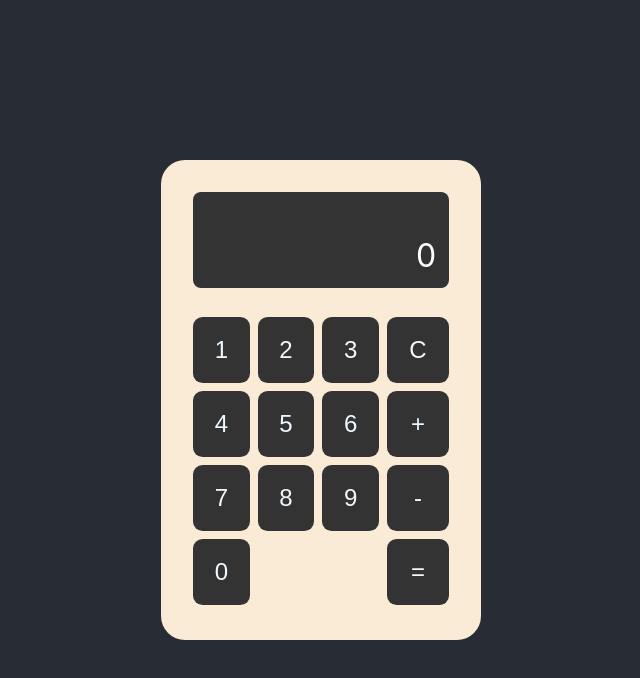
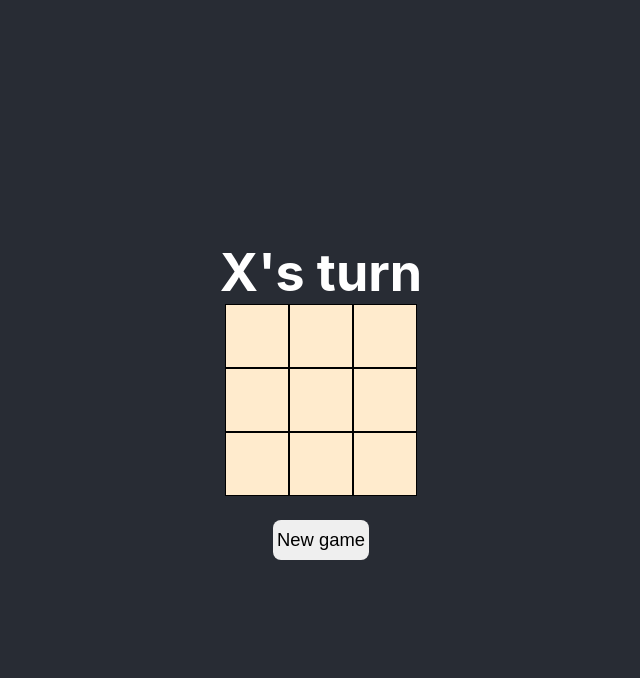
Before and after one commit to imagickid/todos_with_context_api, a React (Create React App) app in the folder my-app/: page / in a window 1280 px wide. Shown: the top 678 px of the page, without its empty margins (319-959 px from the left). Built offline with nearby package versions, Linux system fonts and the light colour scheme.

Commit message:
created tic-tac-toe game

```diff
--- a/my-app/package.json
+++ b/my-app/package.json
@@ -8,8 +8,8 @@
         "@testing-library/user-event": "^13.5.0",
         "eslint-config-prettier": "^8.8.0",
         "eslint-plugin-prettier": "^4.2.1",
-        "mathjs": "^11.8.0",
         "prettier": "^2.8.8",
+        "prop-types": "^15.8.1",
         "react": "^18.2.0",
         "react-dom": "^18.2.0",
         "react-scripts": "5.0.1",
--- a/my-app/src/App.js
+++ b/my-app/src/App.js
@@ -1,11 +1,11 @@
 import styles from './App.module.css';
-import {Calculator} from './Calculator'
+import { XsOsContainer } from './XsOsContainer';
 
 export const App = () => {
 	return (
 		<div className={styles.app}>
 			<div className={styles.header}>
-				<Calculator />
+				<XsOsContainer />
 			</div>
 		</div>
 	);
--- a/my-app/src/Calculator.js
+++ /dev/null
@@ -1,90 +0,0 @@
-import * as math from 'mathjs';
-import styles from './Calculator.module.css';
-import { useState } from 'react';
-
-export const Calculator = () => {
-	const digits = [1, 2, 3, 4, 5, 6, 7, 8, 9, 0, 'C', '+', '-', '='];
-	const operators = ['+', '-'];
-	const [displayOnScreen, setDisplayOnScreen] = useState('');
-	const [sumAllColor, setSumAllColor] = useState(false);
-	const [allSummed, setAllSummed] = useState(false);
-
-	const CreateBtns = ({ sliceSt, sliceEnd, style, clickFunc }) => {
-		return digits.slice(sliceSt, sliceEnd).map((num) => (
-			<button className={style} key={num} onClick={() => clickFunc(num)}>
-				{num}
-			</button>
-		));
-	};
-
-	const updateDisplayNum = (value) => {
-		setSumAllColor(false);
-		if (operators.includes(value)) setAllSummed(false);
-		if (
-			(operators.includes(value) &&
-				operators.includes(displayOnScreen.slice(-1))) ||
-			(operators.includes(value) && displayOnScreen === '') ||
-			(value === 0 && displayOnScreen === '') ||
-			(value === 0 && allSummed)
-		)
-			return;
-		if (allSummed && typeof value === 'number') {
-			setDisplayOnScreen(value.toString());
-			setAllSummed(false);
-		} else setDisplayOnScreen(displayOnScreen + value);
-	};
-
-	const clearDisplayNum = () => {
-		setDisplayOnScreen('');
-		setSumAllColor(false);
-		setAllSummed(false);
-	};
-
-	const sumAll = () => {
-		if (operators.includes(displayOnScreen.slice(-1)) || !displayOnScreen) return;
-		const sumAll = math.evaluate(displayOnScreen);
-		setDisplayOnScreen(sumAll.toString());
-		setSumAllColor(true);
-		setAllSummed(true);
-	};
-
-	return (
-		<div className={styles.calculator}>
-			<div className={styles.screen}>
-				<span className={sumAllColor ? styles.active : ''}>
-					{displayOnScreen || '0'}
-				</span>
-			</div>
-			<div className={styles.keyboard}>
-				<div className={styles.btnNumbers}>
-					<CreateBtns
-						sliceSt={0}
-						sliceEnd={10}
-						style={styles.btn}
-						clickFunc={updateDisplayNum}
-					/>
-				</div>
-				<div className={styles.btnSymbols}>
-					<CreateBtns
-						sliceSt={10}
-						sliceEnd={11}
-						style={styles.btn}
-						clickFunc={clearDisplayNum}
-					/>
-					<CreateBtns
-						sliceSt={11}
-						sliceEnd={13}
-						style={styles.btn}
-						clickFunc={updateDisplayNum}
-					/>
-					<CreateBtns
-						sliceSt={13}
-						sliceEnd={15}
-						style={styles.btn}
-						clickFunc={sumAll}
-					/>
-				</div>
-			</div>
-		</div>
-	);
-};
--- a/my-app/src/Calculator.module.css
+++ /dev/null
@@ -1,65 +0,0 @@
-.calculator {
-	display: flex;
-	flex-direction: column;
-	width: 20rem;
-	min-width: 20rem;
-	height: 30rem;
-	background-color: antiquewhite;
-	border-radius: 1.5rem;
-	padding: 2rem;
-}
-
-.screen {
-	display: flex;
-	align-items: flex-end;
-	justify-content: flex-end;
-	width: 100%;
-	height: 6rem;
-	background-color: #333;
-	border-radius: 0.5rem;
-	padding: 0.8rem;
-	font-size: 2rem;
-	margin-bottom: 1.8rem;
-	overflow: hidden;
-}
-
-.screen span {
-	max-width: 100%;
-	word-wrap: break-word;
-}
-
-.active {
-	color: green;
-}
-
-.keyboard {
-	display: grid;
-	grid-template-columns: 3fr 1fr;
-	grid-gap: 0.5rem;
-	height: 18rem;
-	width: 100%;
-	background-color: antiquewhite;
-	border-radius: 0.5rem;
-}
-
-.btnNumbers {
-	display: grid;
-	grid-gap: 0.5rem;
-	grid-template-columns: repeat(3, 1fr);
-}
-
-.btn {
-	display: flex;
-	align-items: center;
-	justify-content: center;
-	background-color: #333;
-	border-radius: 0.6rem;
-	color: aliceblue;
-	font-size: 1.5rem;
-	border: none;
-}
-
-.btnSymbols {
-	display: grid;
-	grid-gap: 0.5rem;
-}
--- /dev/null
+++ b/my-app/src/XsOsContainer.js
@@ -0,0 +1,59 @@
+import { useState } from 'react';
+import XsOsLayout from './XsOsLayout';
+
+export const XsOsContainer = () => {
+	const [state, setState] = useState(Array(9).fill(null));
+	const [xTurn, setXTurn] = useState(true);
+	const [playing, setPlaying] = useState(true);
+
+	const handleClick = (e) => {
+		if (playing) {
+			if (e.target.textContent) return;
+			const newState = state.slice();
+			newState[+e.target.dataset.index] = xTurn ? 'X' : 'O';
+			setState(newState);
+			setXTurn(!xTurn);
+			checkWinner(newState);
+		}
+	};
+
+	const handleNewGame = () => {
+		setPlaying(true);
+		setState(Array(9).fill(null));
+		setXTurn(true);
+	};
+
+	const winners = [
+		[0, 1, 2],
+		[3, 4, 5],
+		[6, 7, 8],
+		[0, 3, 6],
+		[1, 4, 7],
+		[2, 5, 8],
+		[0, 4, 8],
+		[2, 4, 6],
+	];
+
+	const checkWinner = (currentState) => {
+		winners.forEach((winner) => {
+			const [a, b, c] = winner;
+			if (
+				currentState[a] &&
+				currentState[a] === currentState[b] &&
+				currentState[a] === currentState[c]
+			) {
+				setPlaying(false);
+			}
+		});
+	};
+
+	return (
+		<XsOsLayout
+			state={state}
+			handleClick={handleClick}
+			xTurn={xTurn}
+			handleNewGame={handleNewGame}
+			playing={playing}
+		/>
+	);
+};
--- /dev/null
+++ b/my-app/src/XsOsLayout.js
@@ -0,0 +1,34 @@
+import React from 'react';
+import PropTypes from 'prop-types';
+import styles from './XsOsLayout.module.css';
+
+const XsOsLayout = ({ state, handleClick, xTurn, handleNewGame, playing }) => {
+	const whosTurn = `${xTurn ? 'X' : 'O'}'s turn`;
+	const whosWinner = `${xTurn ? 'O' : 'X'} wins`;
+
+	return (
+		<>
+			<h1>{playing ? whosTurn : whosWinner}</h1>
+			<div className={styles.board} onClick={handleClick}>
+				{state.map((cellValue, id) => (
+					<div className={styles.cells} key={id} data-index={id}>
+						{cellValue}
+					</div>
+				))}
+			</div>
+			<button className={styles.btn} onClick={handleNewGame}>
+				New game
+			</button>
+		</>
+	);
+};
+
+XsOsLayout.propTypes = {
+	state: PropTypes.array.isRequired,
+	handleClick: PropTypes.func.isRequired,
+	xTurn: PropTypes.bool.isRequired,
+	handleNewGame: PropTypes.func.isRequired,
+	playing: PropTypes.bool.isRequired,
+};
+
+export default XsOsLayout;
--- /dev/null
+++ b/my-app/src/XsOsLayout.module.css
@@ -0,0 +1,32 @@
+.board {
+	display: grid;
+	grid-template-columns: repeat(3, 1fr);
+	width: 12rem;
+	height: 12rem;
+	background-color: blanchedalmond;
+}
+
+.cells {
+	display: flex;
+	align-items: center;
+	justify-content: center;
+	width: 4rem;
+	height: 4rem;
+	border: 1px solid black;
+	font-size: 3rem;
+	color: #000;
+}
+
+.btn {
+	margin: 1.5rem 0 0 0;
+	cursor: pointer;
+	border: none;
+	height: 2.5rem;
+	width: 6rem;
+	border-radius: 0.5rem;
+	font-size: 1.15rem;
+}
+
+.btn:active {
+	transform: scale(0.98);
+}
```
Also changed, not shown: 1 other file (tests, documents, lock files or other folders).
